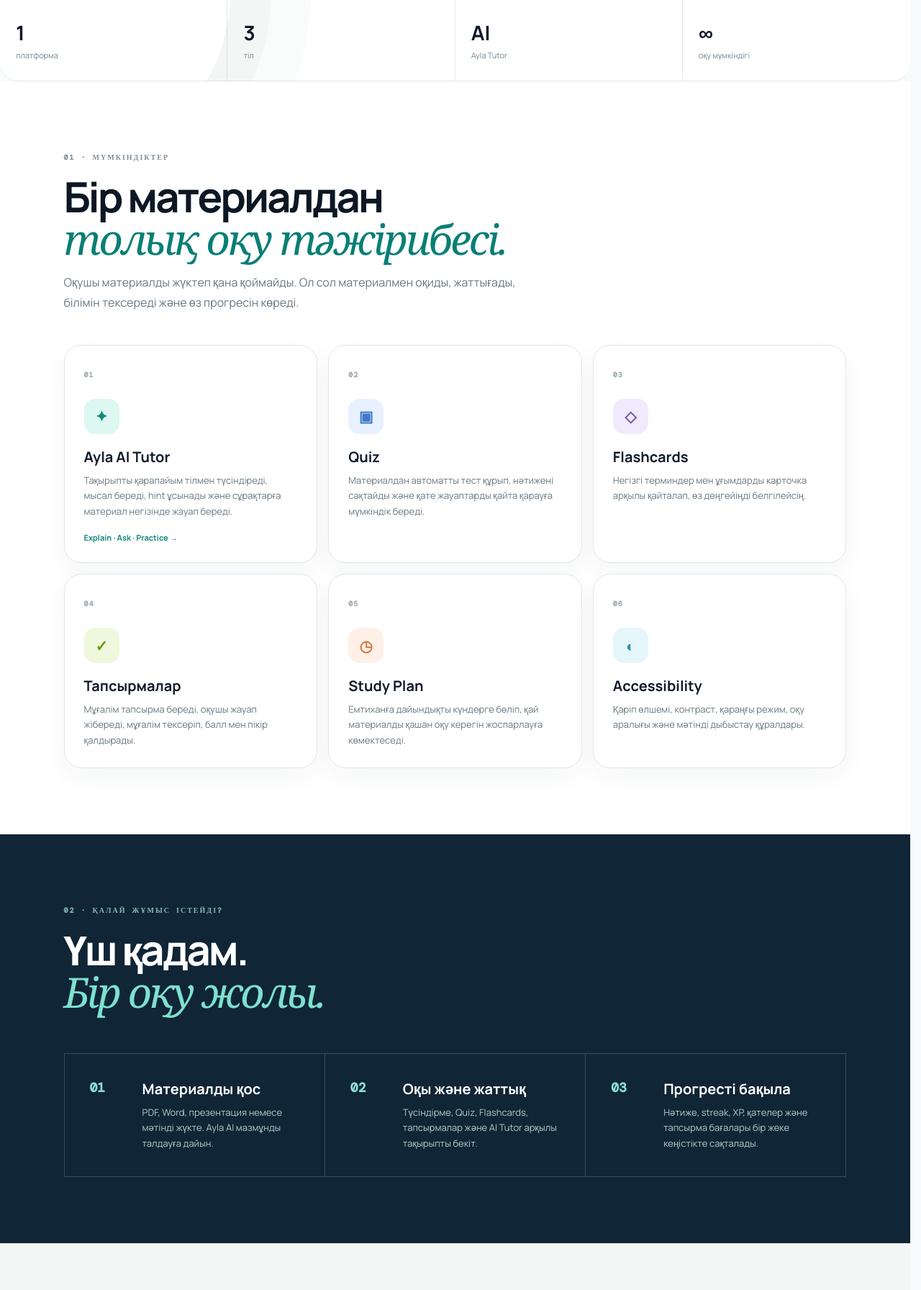
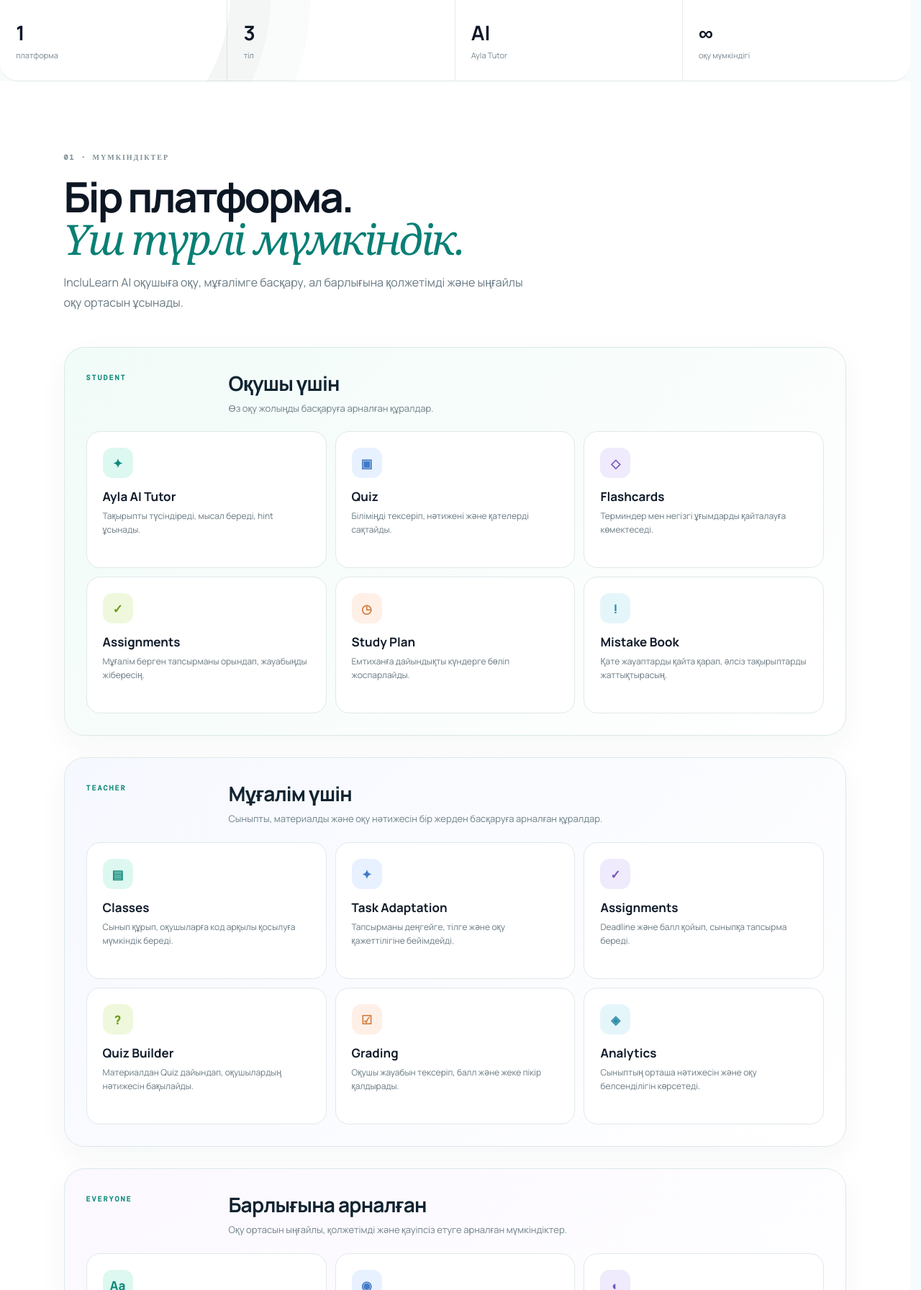
Before and after one commit to turganbaikyzysymbat-arch/INCLULEARN-AI.-, a Flask app: page / in a window 1280 px wide. Shown: the part 808-2600 px from the top of the page at 72% size. Run offline with Flask 3, Linux system fonts and the light colour scheme; some libraries are stand-ins or nearby versions.

Commit message:
Revise features section for improved clarity
Updated the features section to provide a clearer overview of the platform's capabilities for students, teachers, and everyone.

```diff
--- a/templates/index.html
+++ b/templates/index.html
@@ -57,14 +57,32 @@
       <section class="landing-stats"><div><b>1</b><span>платформа</span></div><div><b>3</b><span>тіл</span></div><div><b>AI</b><span>Ayla Tutor</span></div><div><b>∞</b><span>оқу мүмкіндігі</span></div></section>
 
       <section class="landing-section" id="features">
-        <div class="section-intro"><span>01 · МҮМКІНДІКТЕР</span><h2>Бір материалдан<br><em>толық оқу тәжірибесі.</em></h2><p>Оқушы материалды жүктеп қана қоймайды. Ол сол материалмен оқиды, жаттығады, білімін тексереді және өз прогресін көреді.</p></div>
-        <div class="feature-grid">
-          <article class="feature-card feature-main"><span class="feature-number">01</span><div class="feature-icon mint">✦</div><h3>Ayla AI Tutor</h3><p>Тақырыпты қарапайым тілмен түсіндіреді, мысал береді, hint ұсынады және сұрақтарға материал негізінде жауап береді.</p><b>Explain · Ask · Practice →</b></article>
-          <article class="feature-card"><span class="feature-number">02</span><div class="feature-icon blue">▣</div><h3>Quiz</h3><p>Материалдан автоматты тест құрып, нәтижені сақтайды және қате жауаптарды қайта қарауға мүмкіндік береді.</p></article>
-          <article class="feature-card"><span class="feature-number">03</span><div class="feature-icon purple">◇</div><h3>Flashcards</h3><p>Негізгі терминдер мен ұғымдарды карточка арқылы қайталап, өз деңгейіңді белгілейсің.</p></article>
-          <article class="feature-card"><span class="feature-number">04</span><div class="feature-icon lime">✓</div><h3>Тапсырмалар</h3><p>Мұғалім тапсырма береді, оқушы жауап жібереді, мұғалім тексеріп, балл мен пікір қалдырады.</p></article>
-          <article class="feature-card"><span class="feature-number">05</span><div class="feature-icon peach">◷</div><h3>Study Plan</h3><p>Емтиханға дайындықты күндерге бөліп, қай материалды қашан оқу керегін жоспарлауға көмектеседі.</p></article>
-          <article class="feature-card"><span class="feature-number">06</span><div class="feature-icon sky">◐</div><h3>Accessibility</h3><p>Қаріп өлшемі, контраст, қараңғы режим, оқу аралығы және мәтінді дыбыстау құралдары.</p></article>
+        <div class="section-intro"><span>01 · МҮМКІНДІКТЕР</span><h2>Бір платформа.<br><em>Үш түрлі мүмкіндік.</em></h2><p>IncluLearn AI оқушыға оқу, мұғалімге басқару, ал барлығына қолжетімді және ыңғайлы оқу ортасын ұсынады.</p></div>
+        <div id="featureGroups" class="feature-groups">
+          <section class="feature-group feature-student-group"><div class="feature-group-head"><span>STUDENT</span><h3>Оқушы үшін</h3><p>Өз оқу жолыңды басқаруға арналған құралдар.</p></div><div class="feature-grid compact-feature-grid">
+            <article class="feature-card"><div class="feature-icon mint">✦</div><h3>Ayla AI Tutor</h3><p>Тақырыпты түсіндіреді, мысал береді, hint ұсынады.</p></article>
+            <article class="feature-card"><div class="feature-icon blue">▣</div><h3>Quiz</h3><p>Біліміңді тексеріп, нәтижені және қателерді сақтайды.</p></article>
+            <article class="feature-card"><div class="feature-icon purple">◇</div><h3>Flashcards</h3><p>Терминдер мен негізгі ұғымдарды қайталауға көмектеседі.</p></article>
+            <article class="feature-card"><div class="feature-icon lime">✓</div><h3>Assignments</h3><p>Мұғалім берген тапсырманы орындап, жауабыңды жібересің.</p></article>
+            <article class="feature-card"><div class="feature-icon peach">◷</div><h3>Study Plan</h3><p>Емтиханға дайындықты күндерге бөліп жоспарлайды.</p></article>
+            <article class="feature-card"><div class="feature-icon sky">!</div><h3>Mistake Book</h3><p>Қате жауаптарды қайта қарап, әлсіз тақырыптарды жаттықтырасың.</p></article>
+          </div></section>
+          <section class="feature-group feature-teacher-group"><div class="feature-group-head"><span>TEACHER</span><h3>Мұғалім үшін</h3><p>Сыныпты, материалды және оқу нәтижесін бір жерден басқаруға арналған құралдар.</p></div><div class="feature-grid compact-feature-grid">
+            <article class="feature-card"><div class="feature-icon mint">▤</div><h3>Classes</h3><p>Сынып құрып, оқушыларға код арқылы қосылуға мүмкіндік береді.</p></article>
+            <article class="feature-card"><div class="feature-icon blue">✦</div><h3>Task Adaptation</h3><p>Тапсырманы деңгейге, тілге және оқу қажеттілігіне бейімдейді.</p></article>
+            <article class="feature-card"><div class="feature-icon purple">✓</div><h3>Assignments</h3><p>Deadline және балл қойып, сыныпқа тапсырма береді.</p></article>
+            <article class="feature-card"><div class="feature-icon lime">?</div><h3>Quiz Builder</h3><p>Материалдан Quiz дайындап, оқушылардың нәтижесін бақылайды.</p></article>
+            <article class="feature-card"><div class="feature-icon peach">☑</div><h3>Grading</h3><p>Оқушы жауабын тексеріп, балл және жеке пікір қалдырады.</p></article>
+            <article class="feature-card"><div class="feature-icon sky">◈</div><h3>Analytics</h3><p>Сыныптың орташа нәтижесін және оқу белсенділігін көрсетеді.</p></article>
+          </div></section>
+          <section class="feature-group feature-common-group"><div class="feature-group-head"><span>EVERYONE</span><h3>Барлығына арналған</h3><p>Оқу ортасын ыңғайлы, қолжетімді және қауіпсіз етуге арналған мүмкіндіктер.</p></div><div class="feature-grid compact-feature-grid">
+            <article class="feature-card"><div class="feature-icon mint">Aa</div><h3>3 Languages</h3><p>Қазақша, орысша және ағылшынша интерфейс.</p></article>
+            <article class="feature-card"><div class="feature-icon blue">◉</div><h3>Audio</h3><p>Мәтінді қолжетімді тілдік voice арқылы тыңдау мүмкіндігі.</p></article>
+            <article class="feature-card"><div class="feature-icon purple">◐</div><h3>Accessibility</h3><p>Қаріп, контраст, жол аралығы және қозғалыс параметрлері.</p></article>
+            <article class="feature-card"><div class="feature-icon lime">☾</div><h3>Light / Dark</h3><p>Күндізгі және қараңғы режимді таңдауға болады.</p></article>
+            <article class="feature-card"><div class="feature-icon peach">⌕</div><h3>Library Search</h3><p>Материалдарды тез тауып, ашып және басқаруға болады.</p></article>
+            <article class="feature-card"><div class="feature-icon sky">✓</div><h3>Secure Accounts</h3><p>Оқушы мен мұғалімнің рөлдері бөлек сақталады.</p></article>
+          </div></section>
         </div>
       </section>
 
```
